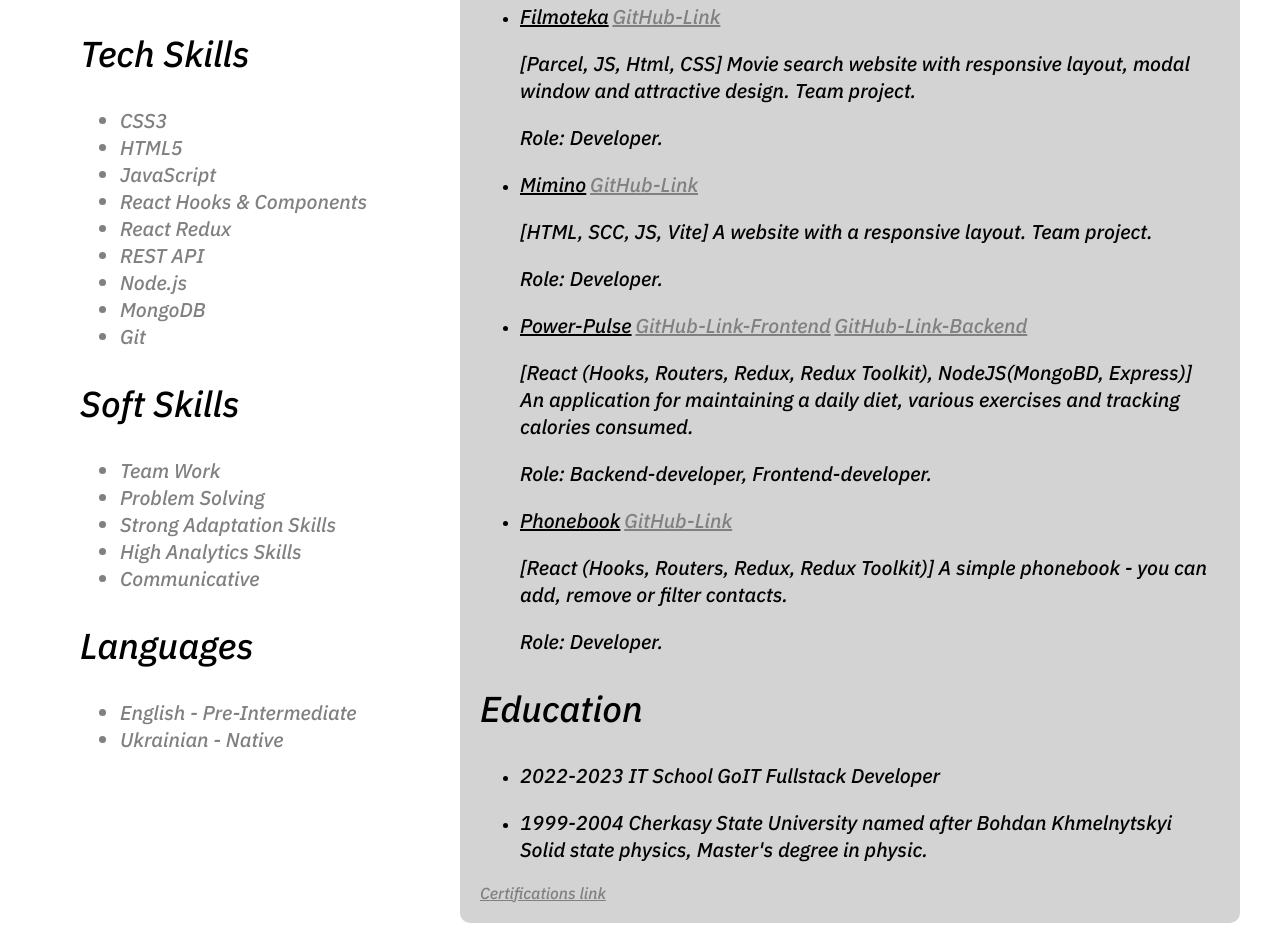
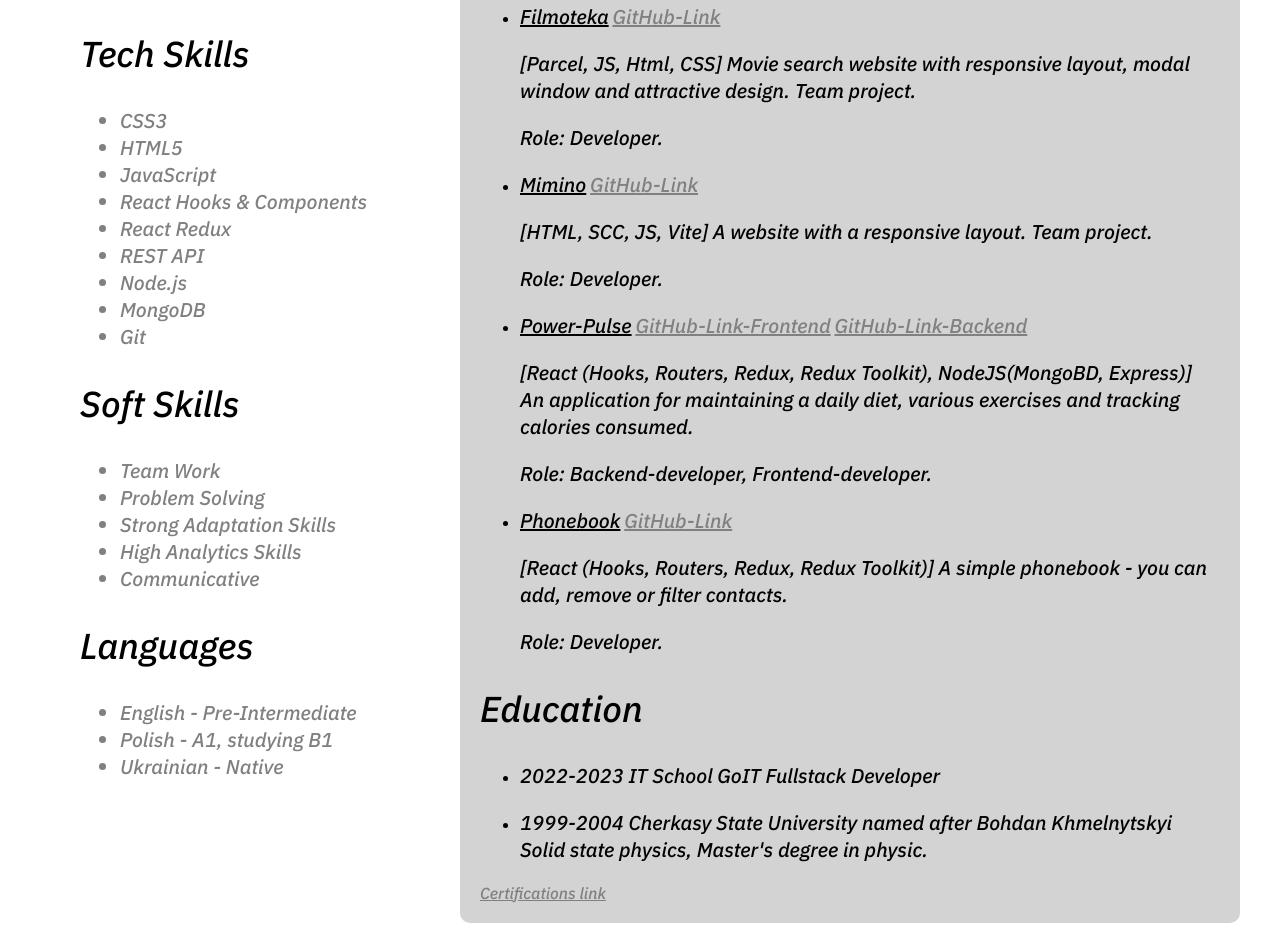
Before and after one commit to ozeransm/resume, a website: page index.html in a window 1280 px wide. Shown: the part 760-1711 px from the top of the page. Drawn offline with Linux system fonts and the light colour scheme.

Commit message:
update chapter language, add polish

```diff
--- a/index.html
+++ b/index.html
@@ -88,6 +88,7 @@
         <h2>Languages</h2>
         <ul>
           <li>English - Pre-Intermediate</li>
+          <li>Polish - A1, studying B1</li>
           <li>Ukrainian - Native</li>
         </ul>
       </div>
```
